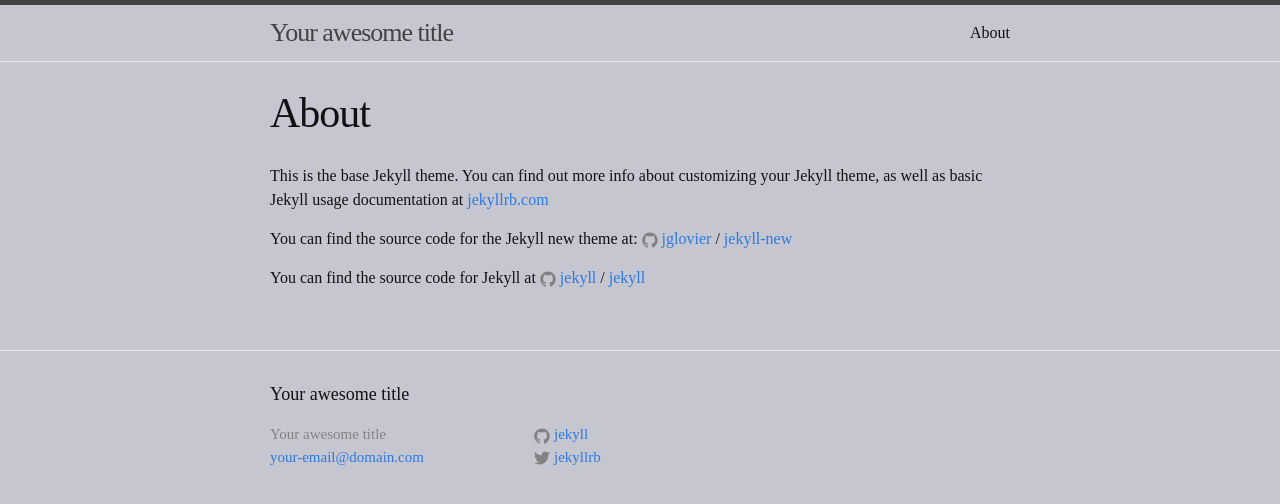
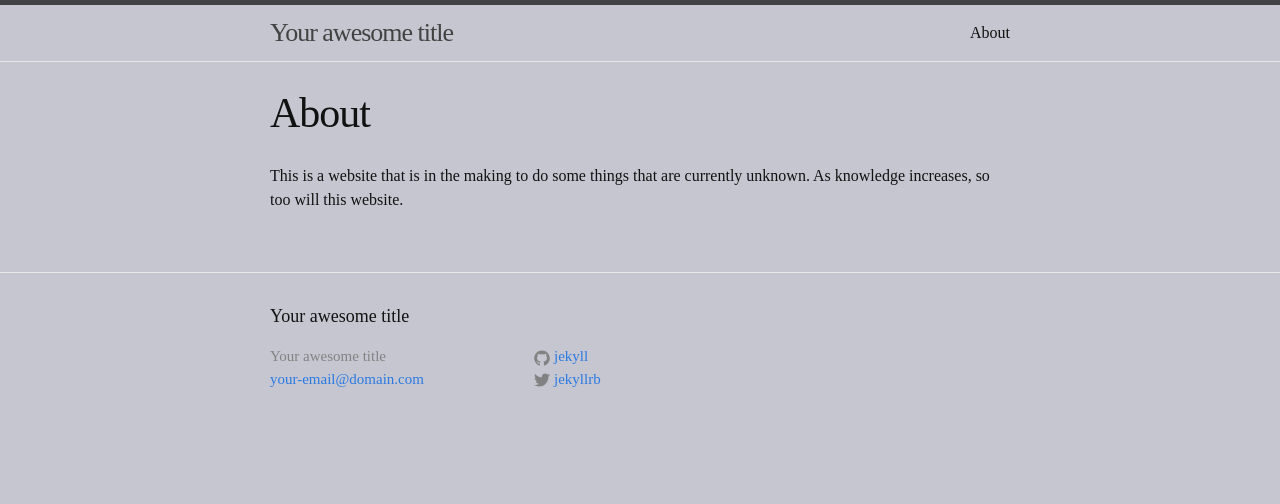
Before and after one commit to TheAntarctican/jawebb, a Jekyll site: the page built from about.md, in a window 1280 px wide. Shown: the top 504 px of the page. Built offline with Jekyll 4.4.1, drawn with Linux system fonts in a browser that asks for light colours.

Commit message:
Update about.md

```diff
--- a/about.md
+++ b/about.md
@@ -4,12 +4,4 @@ title: About
 permalink: /about/
 ---
 
-This is the base Jekyll theme. You can find out more info about customizing your Jekyll theme, as well as basic Jekyll usage documentation at [jekyllrb.com](http://jekyllrb.com/)
-
-You can find the source code for the Jekyll new theme at:
-{% include icon-github.html username="jglovier" %} /
-[jekyll-new](https://github.com/jglovier/jekyll-new)
-
-You can find the source code for Jekyll at
-{% include icon-github.html username="jekyll" %} /
-[jekyll](https://github.com/jekyll/jekyll)
+This is a website that is in the making to do some things that are currently unknown. As knowledge increases, so too will this website.
```
